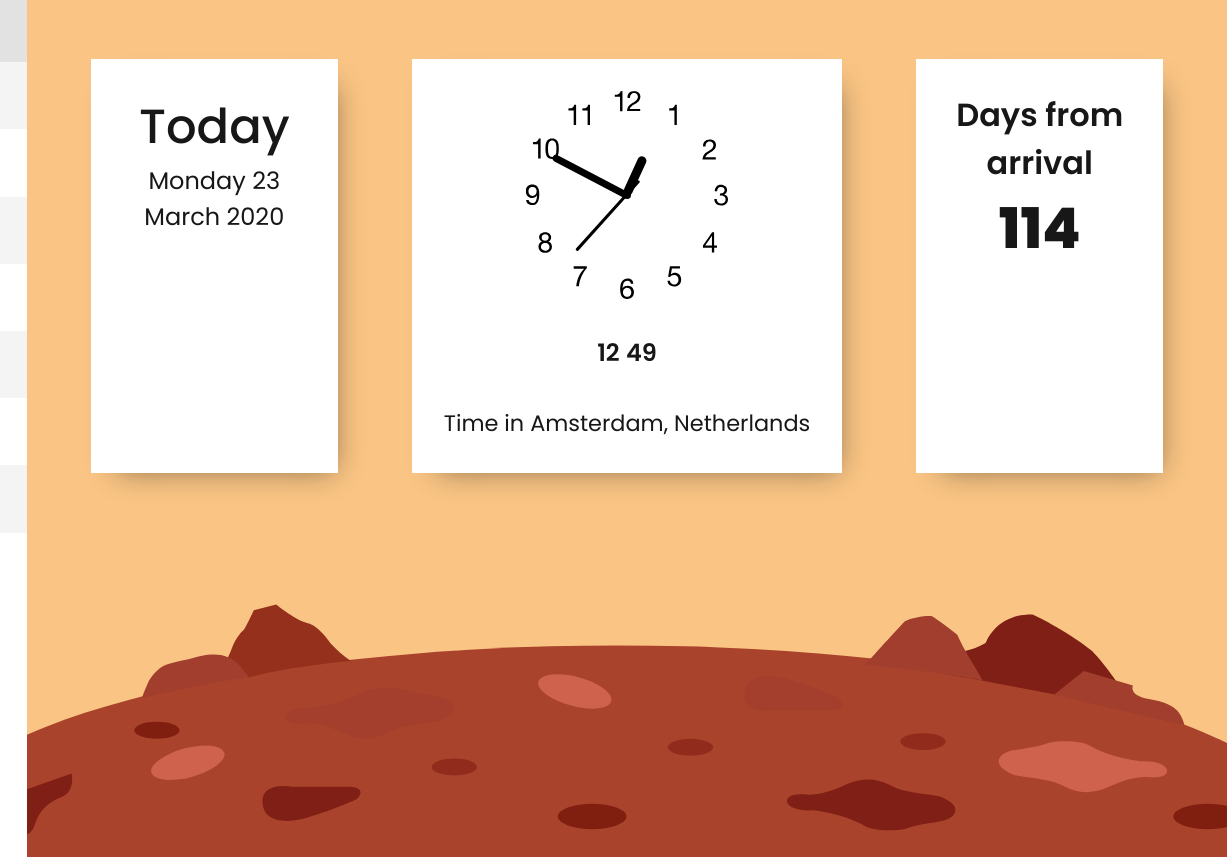
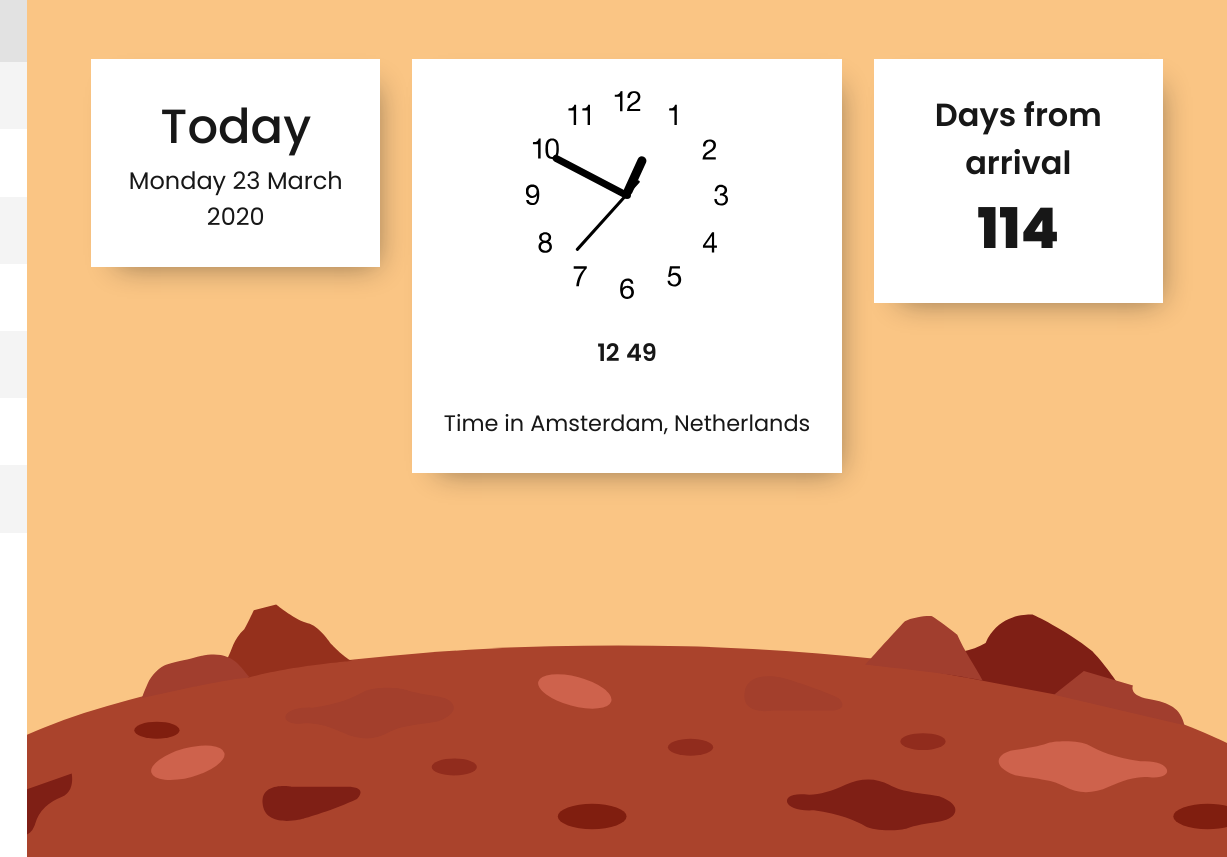
Before and after one commit to JornMeessen/IxT-Technology2Challenge2, a plain HTML site: page index.html in a window 1280 px wide. Shown: the part 72-929 px from the top of the page, 53-1280 px from the left. Drawn offline with nearby package versions, Linux system fonts and the light colour scheme.

Commit message:
Update style.css

```diff
--- a/styles/style.css
+++ b/styles/style.css
@@ -656,6 +656,15 @@ footer{
 
 
 }
+@media only screen and (min-width: 1240px) {
+
+  article{
+    width: 27%;
+    height: fit-content;
+  }
+
+}
+
 /*----------------------*/
 
 /*** Desktop HD/XL ***/
@@ -663,7 +672,6 @@ footer{
 
   article{
     width: 29%;
-    height: fit-content;
   }
 
   footer{
```
